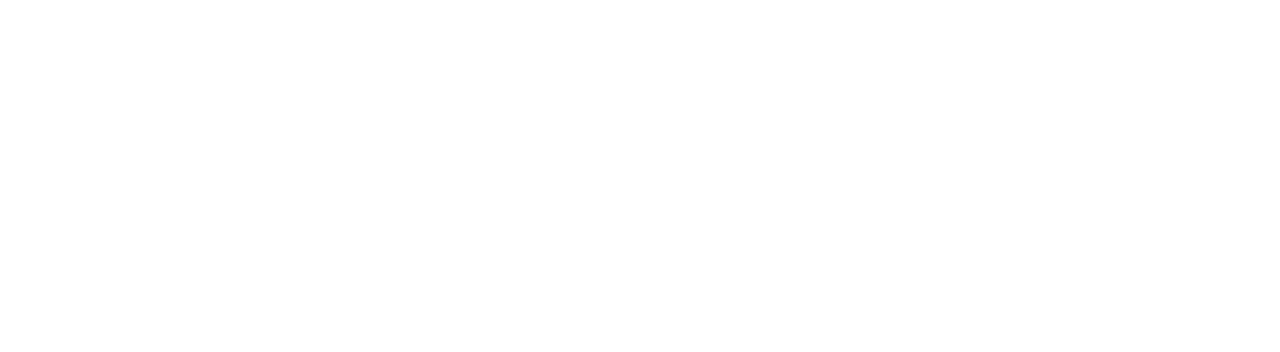
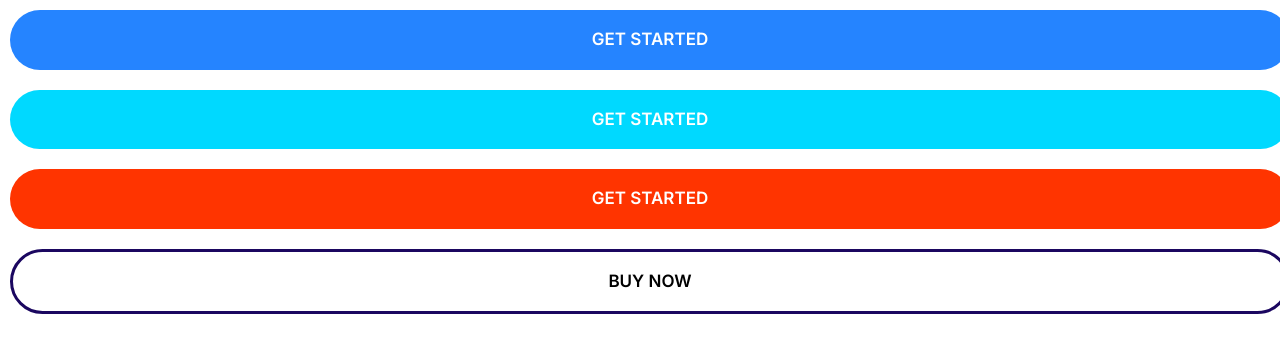
Before and after one commit to devam120/Cloud-J, a plain HTML site: page index.html in a window 1280 px wide. Drawn offline with Linux system fonts and the light colour scheme.

Commit message:
Define Buttons

```diff
--- a/css/styles.css
+++ b/css/styles.css
@@ -4,6 +4,11 @@
   --color-accent: #ff3400;
   --color-headings: #1b0760;
   --color-body: #918ca4;
+}
+*,
+*::after,
+*::before {
+  box-sizing: border-box;
 }
 /* Typography */
 html {
@@ -139,3 +144,52 @@ a {
 .icon-primary {
   fill: var(--color-primary);
 }
+/* Buttons */
+.btn {
+  text-transform: uppercase;
+  font-size: 1.7rem;
+  font-weight: 600;
+  border-radius: 50px;
+  padding: 2rem 4rem;
+  border: 0;
+  cursor: pointer;
+  outline: none;
+  white-space: nowrap;
+  text-align: center;
+  margin: 1rem;
+}
+.btn--primary:hover {
+  background-color: #0572ff;
+}
+.btn--primary {
+  background-color: var(--color-primary);
+  color: white;
+}
+.btn--secondary {
+  background-color: var(--color-secondary);
+  color: white;
+}
+.btn--secondary:hover {
+  background-color: #00c8eb;
+}
+.btn--accent {
+  background-color: var(--color-accent);
+  color: white;
+}
+.btn--accent:hover {
+  background-color: #e02e00;
+}
+.btn--block {
+  width: 100%;
+  display: inline-block;
+}
+.btn--outline {
+  background-color: #fff;
+  border: 3px solid var(--color-headings);
+}
+.btn--outline:hover {
+  background-color: var(--color-headings);
+  color: white;
+}
+@media screen and (min-width: 1024px) {
+}
--- a/index.html
+++ b/index.html
@@ -13,5 +13,12 @@
     <link rel="stylesheet" href="/css/normalize.css" />
     <link rel="stylesheet" href="/css/styles.css" />
   </head>
-  <body></body>
+  <body>
+    <button type="button" class="btn btn--primary btn--block">
+      Get Started
+    </button>
+    <button class="btn btn--secondary btn--block">Get Started</button>
+    <button class="btn btn--accent btn--block">Get Started</button>
+    <button class="btn btn--outline btn--block">Buy Now</button>
+  </body>
 </html>
```
Also changed, not shown: components/button.html (added, +4 -0 lines).
